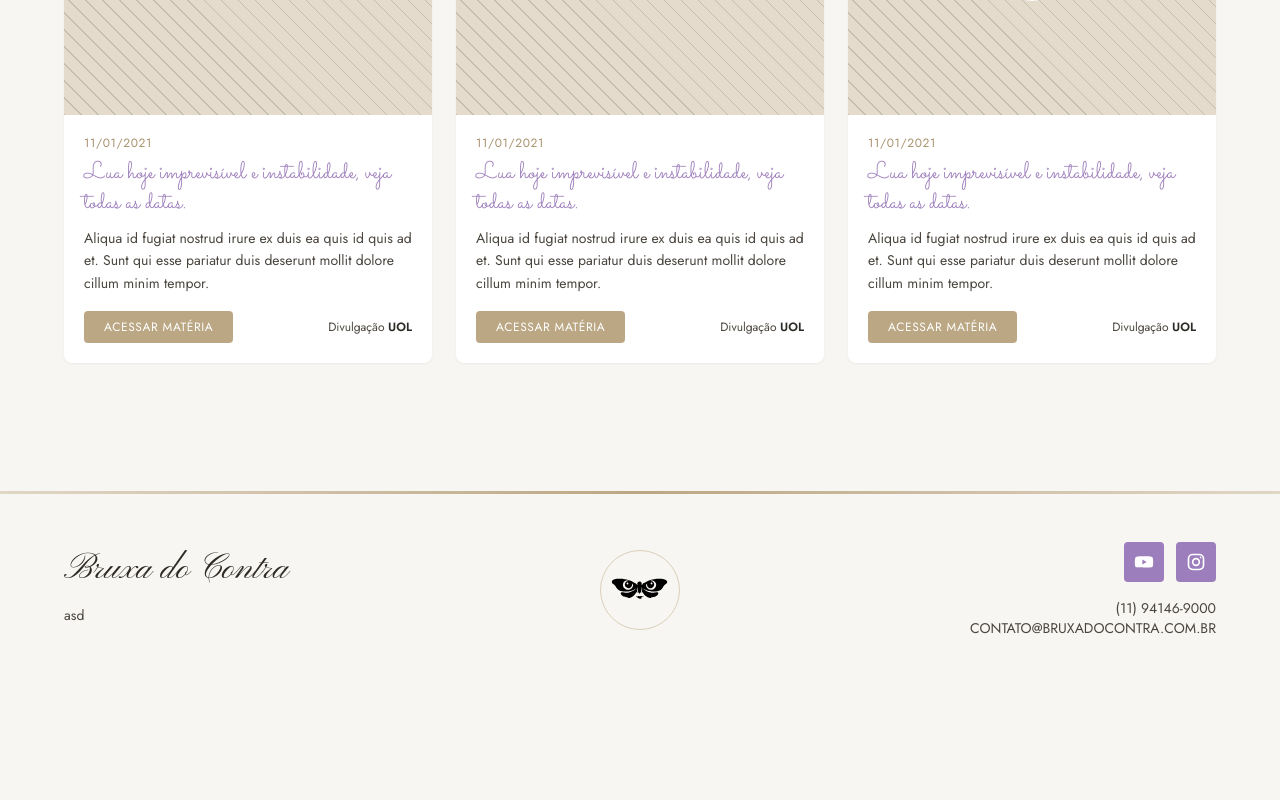
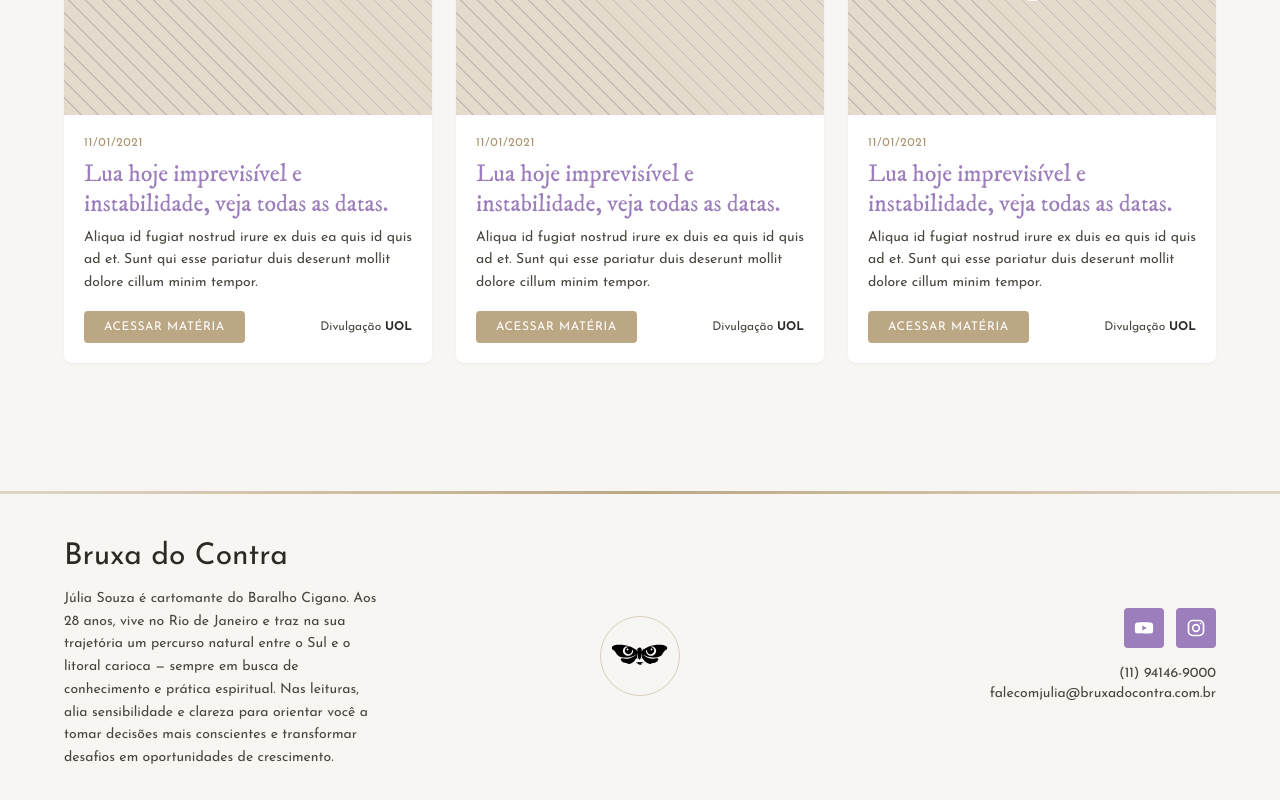
Before and after one commit to robertoalvesme/bruxadocontra, a Nuxt app: page /midia in a window 1280 px wide. Shown: the part 1214-2014 px from the top of the page. Before the commit the page ends 1900 px from the top, so only its background shows below. Built offline with nearby package versions, Linux system fonts and the light colour scheme.

Commit message:
Ajuste das fontes

```diff
--- a/app/assets/css/main.css
+++ b/app/assets/css/main.css
@@ -16,7 +16,7 @@
 
   /* Uppercase spaced display title (e.g. "TAROT E ASTROLOGIA") */
   .display-title {
-    @apply font-sans font-medium uppercase tracking-display;
+    @apply font-display uppercase tracking-display;
   }
 
   /* Decorative purple script heading */
--- a/app/components/AppFooter.vue
+++ b/app/components/AppFooter.vue
@@ -6,9 +6,9 @@
     <div class="container-page grid grid-cols-1 gap-10 py-12 md:grid-cols-3 md:items-center">
       <!-- Brand + tagline -->
       <div>
-        <p class="font-logo text-4xl leading-none text-ink">Bruxa do Contra</p>
+        <p class="text-3xl leading-none text-ink">Bruxa do Contra</p>
         <p class="mt-4 max-w-xs text-sm leading-relaxed text-ink-soft">
-          asd
+          Júlia Souza é cartomante do Baralho Cigano. Aos 28 anos, vive no Rio de Janeiro e traz na sua trajetória um percurso natural entre o Sul e o litoral carioca — sempre em busca de conhecimento e prática espiritual. Nas leituras, alia sensibilidade e clareza para orientar você a tomar decisões mais conscientes e transformar desafios em oportunidades de crescimento.
         </p>
       </div>
 
@@ -30,7 +30,7 @@
           </a>
         </div>
         <p class="mt-4 text-sm text-ink-soft">(11) 94146-9000</p>
-        <p class="text-sm text-ink-soft">CONTATO@BRUXADOCONTRA.COM.BR</p>
+        <p class="text-sm text-ink-soft">falecomjulia@bruxadocontra.com.br</p>
       </div>
     </div>
   </footer>
--- a/app/components/AppHeader.vue
+++ b/app/components/AppHeader.vue
@@ -21,7 +21,7 @@
       </NuxtLink>
 
       <!-- Desktop nav -->
-      <nav class="hidden items-center gap-6 lg:flex">
+      <nav class="hidden items-center gap-6 font-menu lg:flex">
         <NuxtLink
           v-for="link in links"
           :key="link.to"
@@ -54,7 +54,7 @@
     </div>
 
     <!-- Mobile menu -->
-    <nav v-if="open" class="border-t border-sand lg:hidden">
+    <nav v-if="open" class="border-t border-sand font-menu lg:hidden">
       <div class="container-page flex flex-col gap-1 py-3">
         <NuxtLink
           v-for="link in links"
--- a/app/pages/index.vue
+++ b/app/pages/index.vue
@@ -21,10 +21,10 @@
         <!-- title band -->
         <div class="relative z-10 text-center">
           <h1 class="display-title inline-block bg-gold/90 px-10 py-4 text-3xl text-white sm:text-5xl">
-            Tarot e Astrologia
+            Bruxaria Natural
           </h1>
           <p class="mt-5 text-sm uppercase tracking-[0.4em] text-gold-dark">
-            Ciência e Prosperidade
+            Tarot e Astrologia Cigana
           </p>
         </div>
       </div>
@@ -36,7 +36,8 @@
         <PlaceholderImage label="Bruxa do Contra" ratio="aspect-[3/4]" tone="sand" class="max-w-sm" />
         <div>
           <h2 class="script-title text-5xl">Lorem ipsum dolor sit amet.</h2>
-          <p class="mt-6 leading-relaxed text-ink-soft">
+          <!-- TODO: Esse bloco eu quero em Josefin -->
+          <p class="mt-6 leading-relaxed text-ink-soft font-sans">
             Aliqua id fugiat nostrud irure ex duis ea quis id quis ad et. Sunt qui
             esse pariatur duis deserunt mollit dolore cillum minim tempor enim.
             Elit aute irure tempor cupidatat incididunt sint deserunt ut
--- a/nuxt.config.ts
+++ b/nuxt.config.ts
@@ -26,7 +26,7 @@
         },
         {
           rel: 'stylesheet',
-          href: 'https://fonts.googleapis.com/css2?family=Jost:ital,wght@0,300;0,400;0,500;0,600;1,400&family=Pinyon+Script&family=Sacramento&display=swap',
+          href: 'https://fonts.googleapis.com/css2?family=IM+Fell+DW+Pica:ital@0;1&family=Josefin+Sans:ital,wght@0,100..700;1,100..700&display=swap',
         },
       ],
     },
--- a/tailwind.config.js
+++ b/tailwind.config.js
@@ -1,5 +1,9 @@
 /** @type {import('tailwindcss').Config} */
 export default {
+  // These font utilities are referenced via @apply and may not appear literally
+  // in templates, so we safelist them to guarantee the classes are always
+  // generated and usable directly on any element (e.g. <p class="font-sans">).
+  safelist: ['font-sans', 'font-display', 'font-script', 'font-menu'],
   theme: {
     extend: {
       colors: {
@@ -23,12 +27,14 @@
         },
       },
       fontFamily: {
-        // Calligraphy logo
-        logo: ['"Pinyon Script"', 'cursive'],
-        // Decorative script headings (the purple titles)
-        script: ['"Sacramento"', 'cursive'],
-        // Body + uppercase display
-        sans: ['Jost', 'ui-sans-serif', 'system-ui', 'sans-serif'],
+        // Decorative headings (the purple titles)
+        script: ['"IM Fell DW Pica"', 'Georgia', 'serif'],
+        // Body text
+        sans: ['"Josefin Sans"', 'ui-sans-serif', 'system-ui', 'sans-serif'],
+        // Navigation menu
+        menu: ['"Josefin Sans"', 'ui-sans-serif', 'sans-serif'],
+        // Display / titles
+        display: ['"IM Fell DW Pica"', 'Georgia', 'serif'],
       },
       letterSpacing: {
         display: '0.18em',
```
